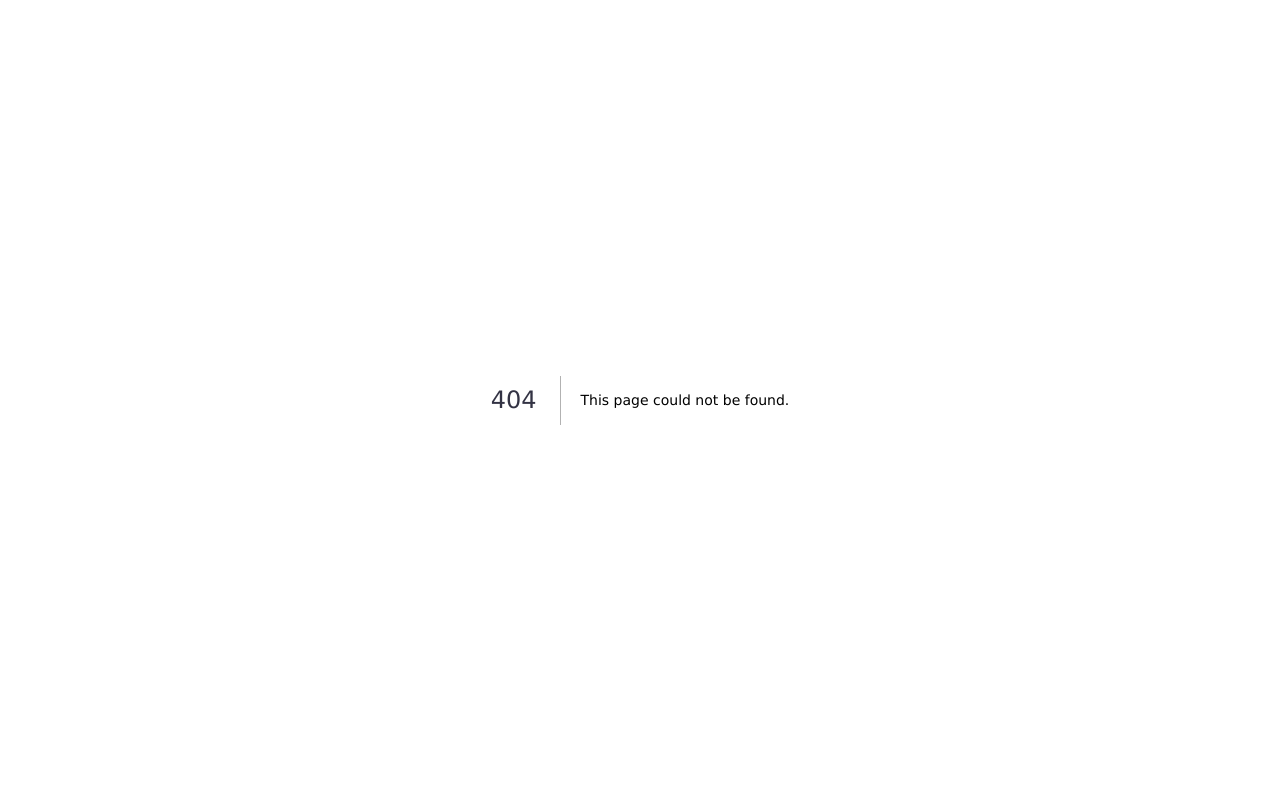
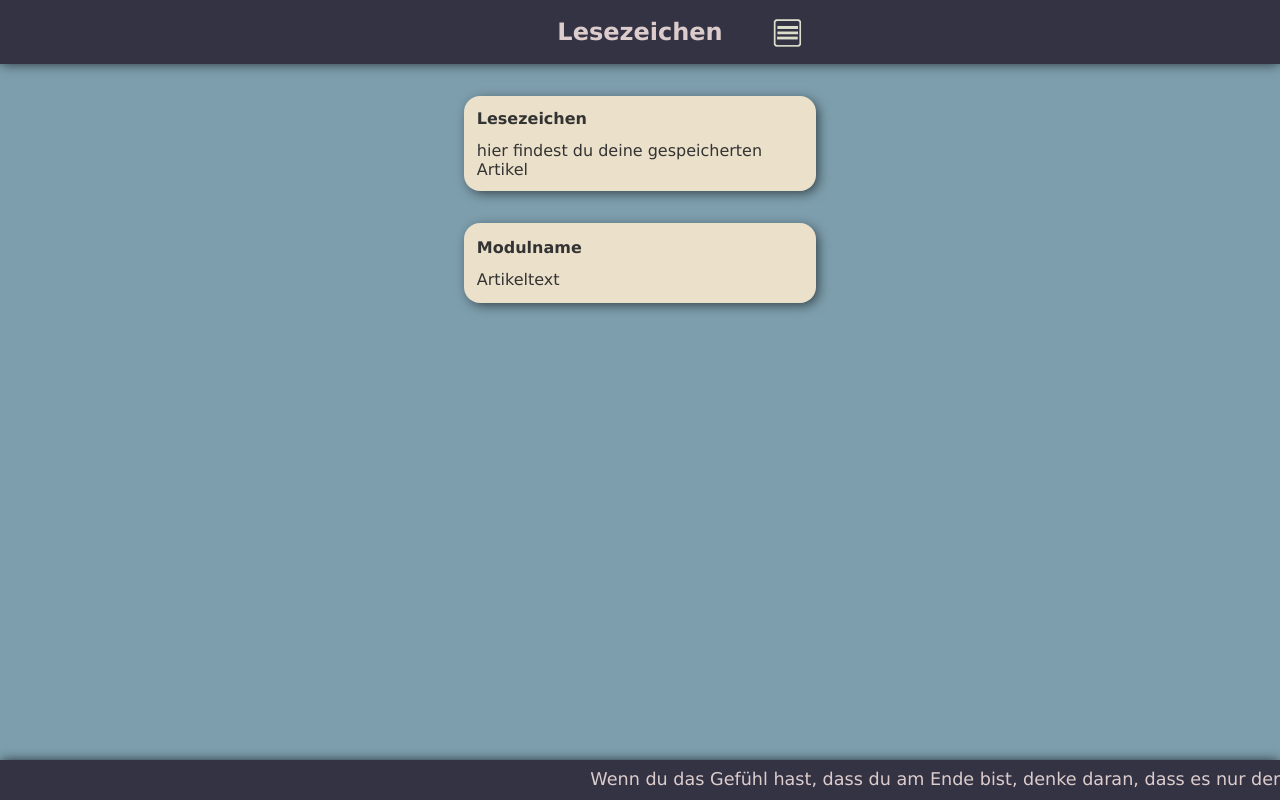
Before and after one commit to Leukipos/Capstone_Project, a Next.js app: page /Lesezeichen in a window 1280 px wide. Before the commit this address had no page. Built offline with nearby package versions, Linux system fonts and the light colour scheme.

Commit message:
bugfix_231012_I

```diff
--- a/components/StyledMenuButton.js
+++ b/components/StyledMenuButton.js
@@ -58,19 +58,21 @@ export default function StyledMenuButton(){
   return (
     <div>
         {!showOverlay && <StyledButton onClick={handleMenuClick}>
-                            <Image  src={require('/public/images/ButtonBurgerFalse.gif')}
+                            <Image  src="/images/ButtonBurgerFalse.gif"
                                     width={35}
                                     height={35}
                                     alt='≡'
+                                    role='menu open button'
                             />
                         </StyledButton>}
         {showOverlay &&
             <>
             <StyledButton onClick={handleMenuClick}>
-                            <Image  src={require('/public/images/ButtonBurgerTrue.gif')}
+                            <Image  src="/images/ButtonBurgerTrue.gif"
                                     width={35}
                                     height={35}
                                     alt='≢'
+                                    role='menu close button'
                             />
                 </StyledButton>
             <StyledOverlay />
@@ -79,6 +81,7 @@ export default function StyledMenuButton(){
                 <li><StyledMenuItem href="/Module" isActive={router.pathname === '/Module'}>Module</StyledMenuItem></li>
                 <li><StyledMenuItem href="/Einfuehrung" isActive={router.pathname === '/Einfuehrung'}>Einführung</StyledMenuItem></li>
                 <li><StyledMenuItem href="/Kontakte" isActive={router.pathname === '/Kontakte'}>Kontakte</StyledMenuItem></li>
+                <li><StyledMenuItem href="/Lesezeichen" isActive={router.pathname === '/Lesezeichen'}>Lesezeichen</StyledMenuItem></li>
                 <li> <StyledMenuItem href="/Notfall" isActive={router.pathname === '/Notfall'}>Notfall</StyledMenuItem></li>
                 <li><StyledMenuItem href="/Impressum" isActive={router.pathname === '/Impressum'}>Impressum</StyledMenuItem></li>
             </StyledMenu>
--- /dev/null
+++ b/pages/Lesezeichen.js
@@ -0,0 +1,23 @@
+import StyledHeader from "@/components/StyledHead";
+import StyledFooter from "@/components/StyledFooter";
+import { StyledCard, StyledModules, StyledCardTitle } from "@/components/StyledCard";
+
+
+export default function Bookmark(){
+    return(
+        <main>
+        <StyledHeader/>
+        <StyledModules>
+            <StyledCard>
+                <StyledCardTitle>Lesezeichen</StyledCardTitle>
+                <article>hier findest du deine gespeicherten Artikel</article>
+            </StyledCard>
+            <StyledCard>
+                <StyledCardTitle>Modulname</StyledCardTitle>
+                <article>Artikeltext</article>
+            </StyledCard>
+        </StyledModules>
+        <StyledFooter/>
+        </main>
+    )
+}
```
Also changed, not shown: components/StyledBackButton.js (+6 -5 lines).
